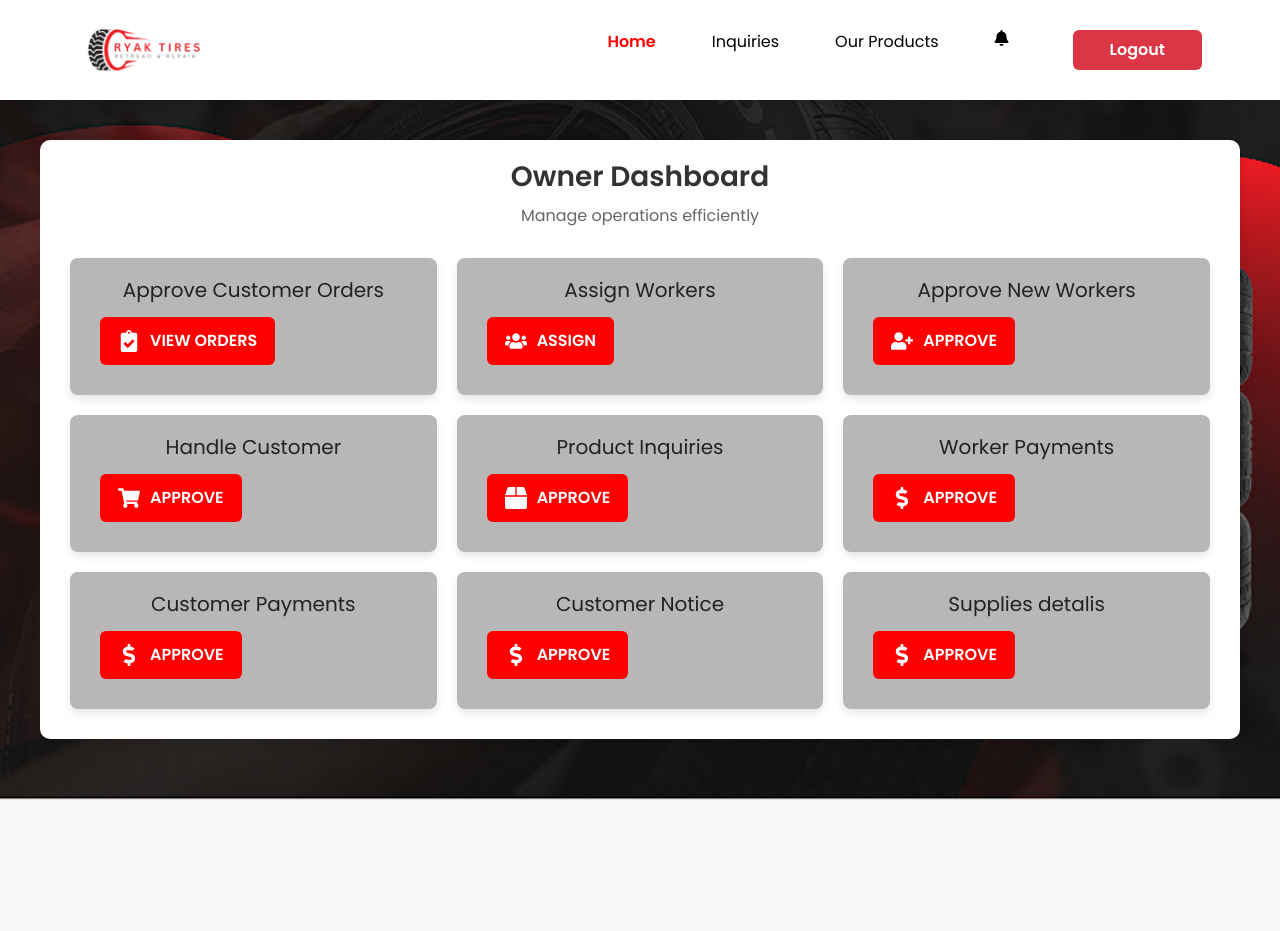
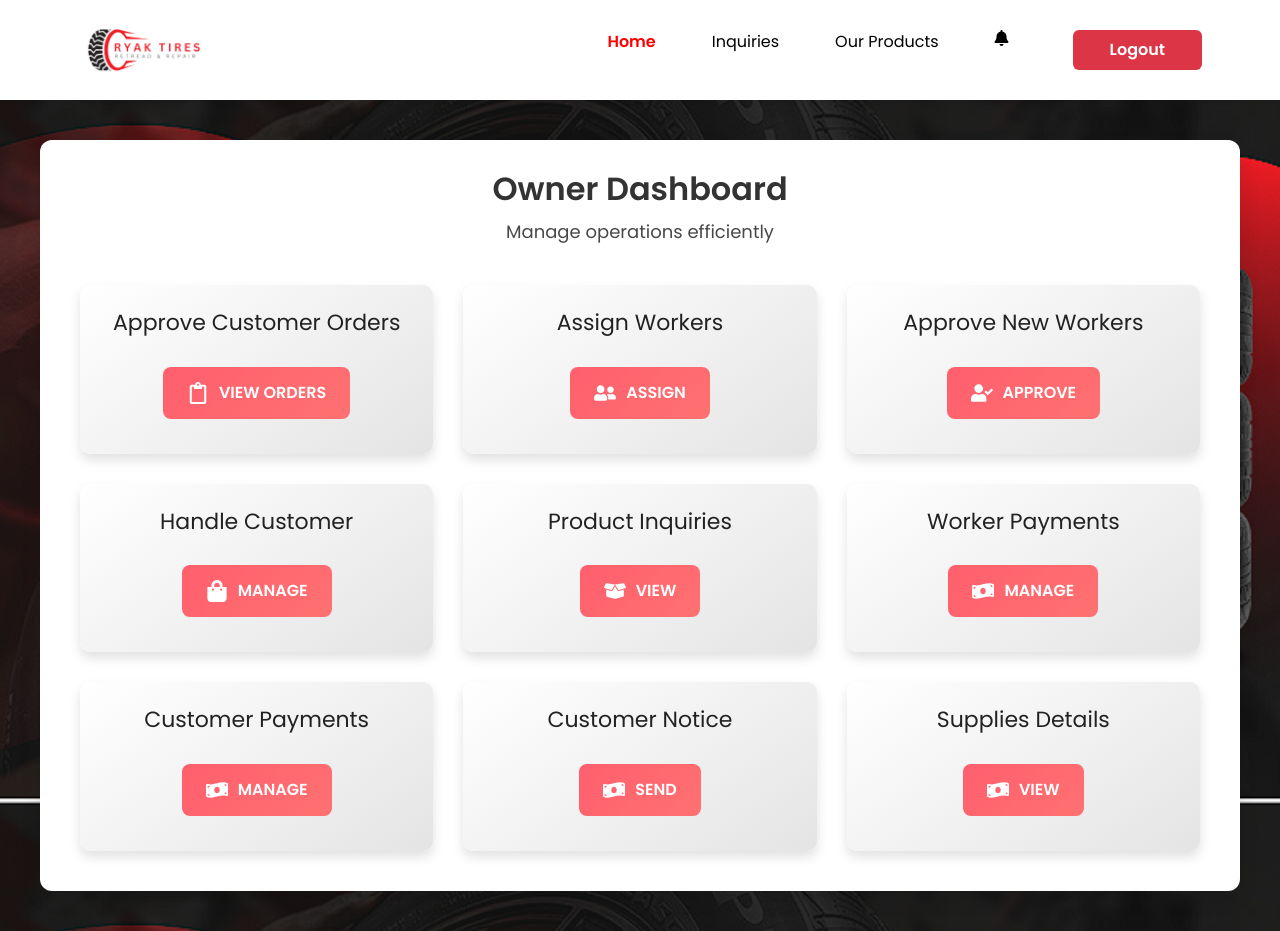
Before and after one commit to Hasindu071/tyre-repair-and-retreding-management-system, a React (Create React App) app in the folder frontend/: page /OwnerDashboard in a window 1280 px wide. Before the commit the page ends 800 px from the top, so only its background shows below. Built offline with nearby package versions, Linux system fonts and the light colour scheme.

Commit message:
update the owner dashboard

```diff
--- a/frontend/src/pages/OwnerDashboard.js
+++ b/frontend/src/pages/OwnerDashboard.js
@@ -1,48 +1,47 @@
 import React from "react";
 import { useNavigate } from "react-router-dom";
-import { FaClipboardCheck, FaUsers, FaUserPlus, FaShoppingCart, FaBox, FaDollarSign } from 'react-icons/fa';
+import { FaRegClipboard, FaUserFriends, FaUserCheck, FaShoppingBag, FaBoxOpen, FaMoneyBillWave } from 'react-icons/fa';
 import OwnerNavbar from "../components/Navbars/OwnerRegiNavBar"; // Assuming you have a Navbar component
 import "../styles/OwnerDashboard.css"; // Import the CSS file
-
 
 const OwnerDashboard = () => {
     const navigate = useNavigate();
 
-    const ApproveWorker = () => {
+    const approveWorker = () => {
         navigate("/ApproveWorker"); // Redirect to ApproveWorker page
     };
 
-    const ApproveOrder = () => {
+    const approveOrder = () => {
         navigate("/ApproveOrder"); // Redirect to ApproveOrder page
     };
 
-    const AssingWorker = () => {
+    const assignWorker = () => {
         navigate("/AssignWorker"); // Redirect to AssignWorker page
-    }
+    };
 
-    const HandleCustomer = () => {
+    const handleCustomer = () => {
         navigate("/CustomerHandle"); // Redirect to HandleCustomer page
-    }
+    };
 
     const productInquiries = () => {
         navigate("/OwnerProductInquiries"); // Redirect to productInquiries page
-    }
+    };
 
-    const WokerPayments = () => {
-        navigate("/Owner/SeePayment"); // Redirect to WokerPayments page
-    }
+    const workerPayments = () => {
+        navigate("/Owner/SeePayment"); // Redirect to WorkerPayments page
+    };
 
-    const CustomerPayments = () => {
+    const customerPayments = () => {
         navigate("/Owner/SeeCustomerPayment"); // Redirect to CustomerPayments page
-    }
+    };
 
-    const CustomerNotice = () => {
+    const customerNotice = () => {
         navigate("/Owner/SendNotice"); // Redirect to CustomerNotice page
-    }
+    };
 
-    const Supplies = () => {
-        navigate("/Owner/Supplies"); // Redirect to Supplies
-    }
+    const supplies = () => {
+        navigate("/Owner/Supplies"); // Redirect to Supplies page
+    };
 
     return (
         <div>
@@ -55,32 +54,32 @@ const OwnerDashboard = () => {
                     {/* Approve Customer Orders */}
                     <div className="dashboard-section-owner">
                         <h3>Approve Customer Orders</h3>
-                        <button className="dashboard-button-owner" onClick={ApproveOrder}>
-                            <FaClipboardCheck className="icon" /> View Orders
+                        <button className="dashboard-button-owner" onClick={approveOrder}>
+                            <FaRegClipboard className="icon" /> View Orders
                         </button>
                     </div>
 
                     {/* Assign Workers */}
                     <div className="dashboard-section-owner">
                         <h3>Assign Workers</h3>
-                        <button className="dashboard-button-owner" onClick={AssingWorker}>
-                            <FaUsers className="icon" /> Assign
+                        <button className="dashboard-button-owner" onClick={assignWorker}>
+                            <FaUserFriends className="icon" /> Assign
                         </button>
                     </div>
 
                     {/* Approve New Workers */}
                     <div className="dashboard-section-owner">
                         <h3>Approve New Workers</h3>
-                        <button className="dashboard-button-owner" onClick={ApproveWorker}>
-                            <FaUserPlus className="icon" /> Approve
+                        <button className="dashboard-button-owner" onClick={approveWorker}>
+                            <FaUserCheck className="icon" /> Approve
                         </button>
                     </div>
 
                     {/* Handle Customer */}
                     <div className="dashboard-section-owner">
                         <h3>Handle Customer</h3>
-                        <button className="dashboard-button-owner" onClick={HandleCustomer}>
-                            <FaShoppingCart className="icon" /> Approve
+                        <button className="dashboard-button-owner" onClick={handleCustomer}>
+                            <FaShoppingBag className="icon" /> Manage
                         </button>
                     </div>
 
@@ -88,38 +87,39 @@ const OwnerDashboard = () => {
                     <div className="dashboard-section-owner">
                         <h3>Product Inquiries</h3>
                         <button className="dashboard-button-owner" onClick={productInquiries}>
-                            <FaBox className="icon" /> Approve
+                            <FaBoxOpen className="icon" /> View
                         </button>
                     </div>
 
                     {/* Worker Payments */}
                     <div className="dashboard-section-owner">
                         <h3>Worker Payments</h3>
-                        <button className="dashboard-button-owner" onClick={WokerPayments}>
-                            <FaDollarSign className="icon" /> Approve
+                        <button className="dashboard-button-owner" onClick={workerPayments}>
+                            <FaMoneyBillWave className="icon" /> Manage
                         </button>
                     </div>
 
                     {/* Customer Payments */}
                     <div className="dashboard-section-owner">
                         <h3>Customer Payments</h3>
-                        <button className="dashboard-button-owner" onClick={CustomerPayments}>
-                            <FaDollarSign className="icon" /> Approve
+                        <button className="dashboard-button-owner" onClick={customerPayments}>
+                            <FaMoneyBillWave className="icon" /> Manage
                         </button>
                     </div>
 
                     {/* Customer Notice */}
                     <div className="dashboard-section-owner">
                         <h3>Customer Notice</h3>
-                        <button className="dashboard-button-owner" onClick={CustomerNotice}>
-                            <FaDollarSign className="icon" /> Approve
+                        <button className="dashboard-button-owner" onClick={customerNotice}>
+                            <FaMoneyBillWave className="icon" /> Send
                         </button>
                     </div>
 
+                    {/* Supplies Details */}
                     <div className="dashboard-section-owner">
-                        <h3>Supplies detalis</h3>
-                        <button className="dashboard-button-owner" onClick={Supplies}>
-                            <FaDollarSign className="icon" /> Approve
+                        <h3>Supplies Details</h3>
+                        <button className="dashboard-button-owner" onClick={supplies}>
+                            <FaMoneyBillWave className="icon" /> View
                         </button>
                     </div>
                 </div>
--- a/frontend/src/styles/OwnerDashboard.css
+++ b/frontend/src/styles/OwnerDashboard.css
@@ -3,89 +3,97 @@
 /* General Styling */
 body {
     font-family: 'Poppins', sans-serif;
-    background-color: #f4f4f9;
+    background: linear-gradient(135deg, #f4f4f9, #e0e0e8);
     margin: 0;
     padding: 0;
 }
 
+/* Container Styling */
 .owner-dashboard-container {
     max-width: 1200px;
     margin: 40px auto;
-    padding: 20px;
+    padding: 30px;
     background: #ffffff;
-    box-shadow: 0px 4px 10px rgba(0, 0, 0, 0.1);
-    border-radius: 10px;
+    border-radius: 12px;
+    box-shadow: 0 8px 20px rgba(0, 0, 0, 0.1);
     text-align: center;
+    position: relative;
+    overflow: hidden;
 }
 
 .owner-dashboard-title {
-    font-size: 28px;
+    font-size: 32px;
     color: #333;
     margin-bottom: 10px;
     font-weight: 600;
 }
 
 .owner-dashboard-subtitle {
-    font-size: 16px;
-    color: #666;
+    font-size: 18px;
+    color: #494848;
+    margin-bottom: 30px;
+}
+
+/* Grid Layout */
+.owner-dashboard-grid {
+    display: grid;
+    grid-template-columns: repeat(auto-fit, minmax(280px, 1fr));
+    gap: 30px;
+    padding: 10px;
+}
+
+/* Dashboard Sections */
+.dashboard-section-owner {
+    background: linear-gradient(145deg, #ffffff, #e5e4e4);
+    padding: 25px;
+    border-radius: 10px;
+    box-shadow: 0 6px 12px rgba(0, 0, 0, 0.12);
+    transition: transform 0.3s ease, box-shadow 0.3s ease;
+}
+
+.dashboard-section-owner:hover {
+    transform: translateY(-8px);
+    box-shadow: 0 10px 20px rgba(0, 0, 0, 0.2);
+}
+
+.dashboard-section-owner h3 {
+    font-size: 22px;
+    color: #222;
     margin-bottom: 20px;
 }
 
-.owner-dashboard-grid {
-    display: grid;
-    grid-template-columns: repeat(auto-fit, minmax(280px, 1fr));
-    gap: 20px;
-    padding: 10px;
-}
-
-.dashboard-section-owner {
-    background: #b8b6b6;
-    padding: 20px;
-    border-radius: 8px;
-    box-shadow: 0px 4px 8px rgba(0, 0, 0, 0.1);
-    transition: transform 0.3s ease-in-out, box-shadow 0.3s ease-in-out;
-    text-align: center;
-}
-
-.dashboard-section-owner:hover {
-    transform: translateY(-5px);
-    box-shadow: 0px 6px 12px rgba(0, 0, 0, 0.2);
-}
-
-h3 {
-    font-size: 20px;
-    color: #222;
-    margin-bottom: 15px;
-}
-
+/* Buttons */
 .dashboard-button-owner {
-    display: flex;
+    display: inline-flex;
     align-items: center;
     justify-content: center;
     gap: 10px;
-    background: #ff0000;
+    background: linear-gradient(135deg, #ff5f6d, #ff7171);
     color: #fff;
     font-size: 16px;
     font-weight: bold;
-    padding: 12px 18px;
+    padding: 14px 24px;
     border: none;
-    border-radius: 6px;
+    border-radius: 8px;
     cursor: pointer;
-    transition: background 0.3s;
+    transition: background 0.3s, transform 0.3s;
     text-transform: uppercase;
 }
 
 .dashboard-button-owner:hover {
-    background: #b30000;
+    background: linear-gradient(135deg, #e14b57, #e65c5c);
+    transform: scale(1.03);
 }
 
+/* Icon Styling */
 .icon {
-    font-size: 20px;
+    font-size: 22px;
 }
 
+/* Responsive Styles */
 @media (max-width: 768px) {
     .owner-dashboard-container {
-        padding: 15px;
+        padding: 20px;
     }
     .owner-dashboard-grid {
         grid-template-columns: 1fr;
```
